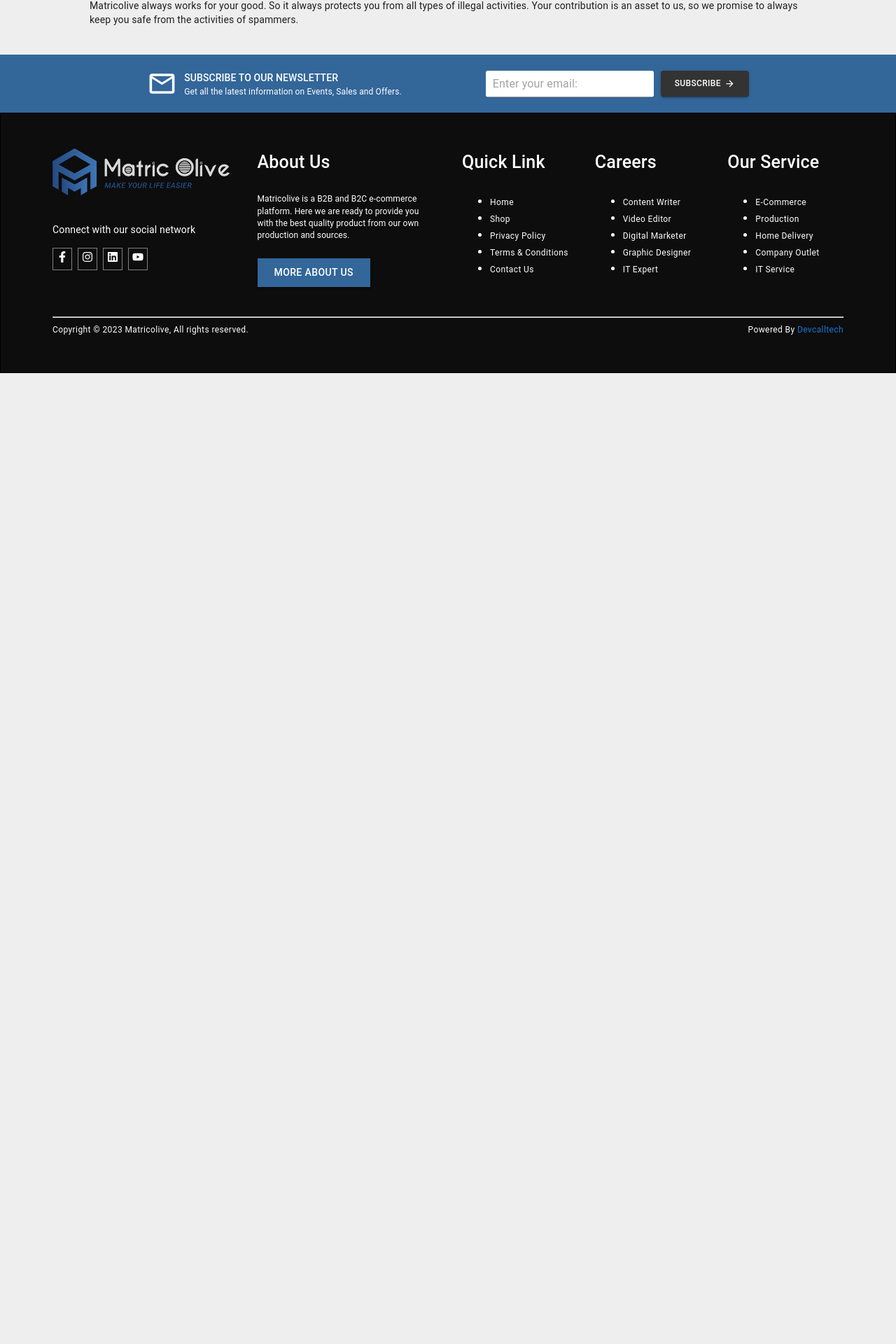
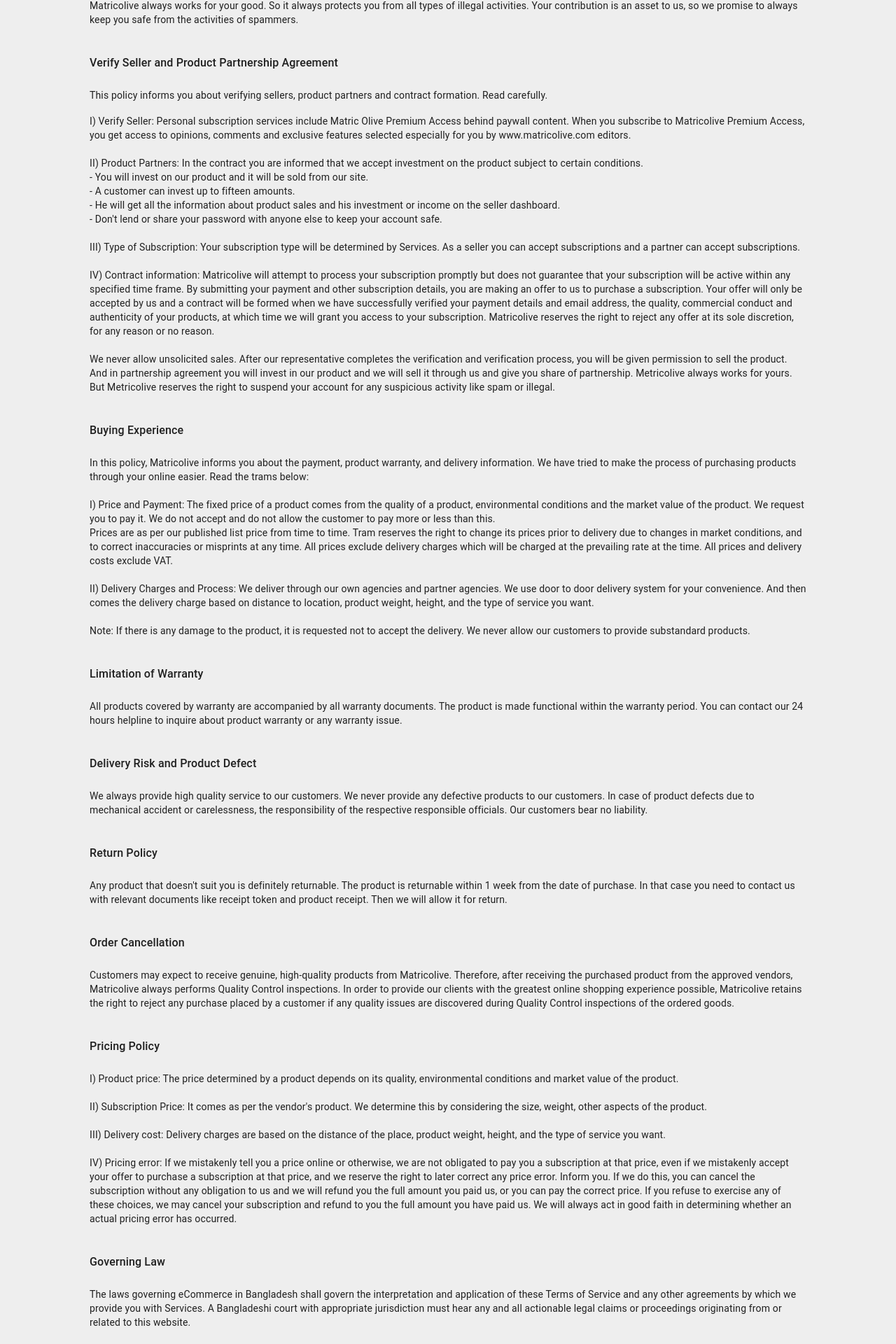
Before and after one commit to Rakibul-Hasan-max/Matricolive, a React (Create React App) app: page /terms-conditions in a window 1280 px wide. Shown: the part 916-2836 px from the top of the page at 70% size. Before the commit the page ends 1449 px from the top, so only its background shows below. Built offline with nearby package versions, Linux system fonts and the light colour scheme.

Commit message:
terms done

```diff
--- a/src/Pages/TermsConditions/TermsConditions.js
+++ b/src/Pages/TermsConditions/TermsConditions.js
@@ -83,6 +83,96 @@ const TermsConditions = () => {
         all types of illegal activities. Your contribution is an asset to us, so
         we promise to always keep you safe from the activities of spammers.
       </Typography>
+      <Typography
+        variant="body1"
+        sx={{ textAlign: "left", mt: 5, mb: 3, mx: "10%", fontWeight: 500 }}
+      >
+        Verify Seller and Product Partnership Agreement
+      </Typography>
+      <Typography variant="body2" sx={{ textAlign: "left", mb: 2, mx: "10%" }}>
+        This policy informs you about verifying sellers, product partners and contract formation. Read carefully.
+      </Typography>
+      <Typography variant="body2" sx={{ textAlign: "left", mb: 2, mx: "10%" }}>
+        I) Verify Seller: Personal subscription services include Matric Olive Premium Access behind paywall content. When you subscribe to Matricolive Premium Access, you get access to opinions, comments and exclusive features selected especially for you by www.matricolive.com editors. <br /> <br />
+        II) Product Partners: In the contract you are informed that we accept investment on the product subject to certain conditions. <br />
+        - You will invest on our product and it will be sold from our site. <br />
+        - A customer can invest up to fifteen amounts. <br />
+        - He will get all the information about product sales and his investment or income on the seller dashboard. <br />
+        - Don't lend or share your password with anyone else to keep your account safe. <br /> <br />
+        III) Type of Subscription: Your subscription type will be determined by Services. As a seller you can accept subscriptions and a partner can accept subscriptions. <br /> <br />
+        IV) Contract information: Matricolive will attempt to process your subscription promptly but does not guarantee that your subscription will be active within any specified time frame. By submitting your payment and other subscription details, you are making an offer to us to purchase a subscription. Your offer will only be accepted by us and a contract will be formed when we have successfully verified your payment details and email address, the quality, commercial conduct and authenticity of your products, at which time we will grant you access to your subscription. Matricolive reserves the right to reject any offer at its sole discretion, for any reason or no reason. <br /> <br />
+        We never allow unsolicited sales. After our representative completes the verification and verification process, you will be given permission to sell the product. And in partnership agreement you will invest in our product and we will sell it through us and give you share of partnership. Metricolive always works for yours. But Metricolive reserves the right to suspend your account for any suspicious activity like spam or illegal.
+      </Typography>
+      <Typography
+        variant="body1"
+        sx={{ textAlign: "left", mt: 5, mb: 3, mx: "10%", fontWeight: 500 }}
+      >
+        Buying Experience
+      </Typography>
+      <Typography variant="body2" sx={{ textAlign: "left", mb: 2, mx: "10%" }}>
+        In this policy, Matricolive informs you about the payment, product warranty, and delivery information. We have tried to make the process of purchasing products through your online easier. Read the trams below: <br /> <br />
+        I) Price and Payment: The fixed price of a product comes from the quality of a product, environmental conditions and the market value of the product. We request you to pay it. We do not accept and do not allow the customer to pay more or less than this. <br />
+        Prices are as per our published list price from time to time. Tram reserves the right to change its prices prior to delivery due to changes in market conditions, and to correct inaccuracies or misprints at any time. All prices exclude delivery charges which will be charged at the prevailing rate at the time. All prices and delivery costs exclude VAT. <br /><br />
+        II) Delivery Charges and Process: We deliver through our own agencies and partner agencies. We use door to door delivery system for your convenience. And then comes the delivery charge based on distance to location, product weight, height, and the type of service you want. <br /> <br />
+        Note: If there is any damage to the product, it is requested not to accept the delivery. We never allow our customers to provide substandard products.
+      </Typography>
+      <Typography
+        variant="body1"
+        sx={{ textAlign: "left", mt: 5, mb: 3, mx: "10%", fontWeight: 500 }}
+      >
+        Limitation of Warranty
+      </Typography>
+      <Typography variant="body2" sx={{ textAlign: "left", mb: 2, mx: "10%" }}>
+        All products covered by warranty are accompanied by all warranty documents. The product is made functional within the warranty period. You can contact our 24 hours helpline to inquire about product warranty or any warranty issue.
+      </Typography>
+      <Typography
+        variant="body1"
+        sx={{ textAlign: "left", mt: 5, mb: 3, mx: "10%", fontWeight: 500 }}
+      >
+        Delivery Risk and Product Defect
+      </Typography>
+      <Typography variant="body2" sx={{ textAlign: "left", mb: 2, mx: "10%" }}>
+        We always provide high quality service to our customers. We never provide any defective products to our customers. In case of product defects due to mechanical accident or carelessness, the responsibility of the respective responsible officials. Our customers bear no liability.
+      </Typography>
+      <Typography
+        variant="body1"
+        sx={{ textAlign: "left", mt: 5, mb: 3, mx: "10%", fontWeight: 500 }}
+      >
+        Return Policy
+      </Typography>
+      <Typography variant="body2" sx={{ textAlign: "left", mb: 2, mx: "10%" }}>
+        Any product that doesn't suit you is definitely returnable. The product is returnable within 1 week from the date of purchase. In that case you need to contact us with relevant documents like receipt token and product receipt. Then we will allow it for return.
+      </Typography>
+      <Typography
+        variant="body1"
+        sx={{ textAlign: "left", mt: 5, mb: 3, mx: "10%", fontWeight: 500 }}
+      >
+        Order Cancellation
+      </Typography>
+      <Typography variant="body2" sx={{ textAlign: "left", mb: 2, mx: "10%" }}>
+        Customers may expect to receive genuine, high-quality products from Matricolive. Therefore, after receiving the purchased product from the approved vendors, Matricolive always performs Quality Control inspections. In order to provide our clients with the greatest online shopping experience possible, Matricolive retains the right to reject any purchase placed by a customer if any quality issues are discovered during Quality Control inspections of the ordered goods.
+      </Typography>
+      <Typography
+        variant="body1"
+        sx={{ textAlign: "left", mt: 5, mb: 3, mx: "10%", fontWeight: 500 }}
+      >
+        Pricing Policy
+      </Typography>
+      <Typography variant="body2" sx={{ textAlign: "left", mb: 2, mx: "10%" }}>
+        I) Product price: The price determined by a product depends on its quality, environmental conditions and market value of the product. <br /> <br />
+        II) Subscription Price: It comes as per the vendor's product. We determine this by considering the size, weight, other aspects of the product.<br /> <br />
+        III) Delivery cost: Delivery charges are based on the distance of the place, product weight, height, and the type of service you want. <br /> <br />
+        IV) Pricing error: If we mistakenly tell you a price online or otherwise, we are not obligated to pay you a subscription at that price, even if we mistakenly accept your offer to purchase a subscription at that price, and we reserve the right to later correct any price error. Inform you. If we do this, you can cancel the subscription without any obligation to us and we will refund you the full amount you paid us, or you can pay the correct price. If you refuse to exercise any of these choices, we may cancel your subscription and refund to you the full amount you have paid us. We will always act in good faith in determining whether an actual pricing error has occurred.
+      </Typography>
+      <Typography
+        variant="body1"
+        sx={{ textAlign: "left", mt: 5, mb: 3, mx: "10%", fontWeight: 500 }}
+      >
+        Governing Law
+      </Typography>
+      <Typography variant="body2" sx={{ textAlign: "left", mb: 2, mx: "10%" }}>
+        The laws governing eCommerce in Bangladesh shall govern the interpretation and application of these Terms of Service and any other agreements by which we provide you with Services. A Bangladeshi court with appropriate jurisdiction must hear any and all actionable legal claims or proceedings originating from or related to this website.
+      </Typography>
     </Box>
   );
 };
```
